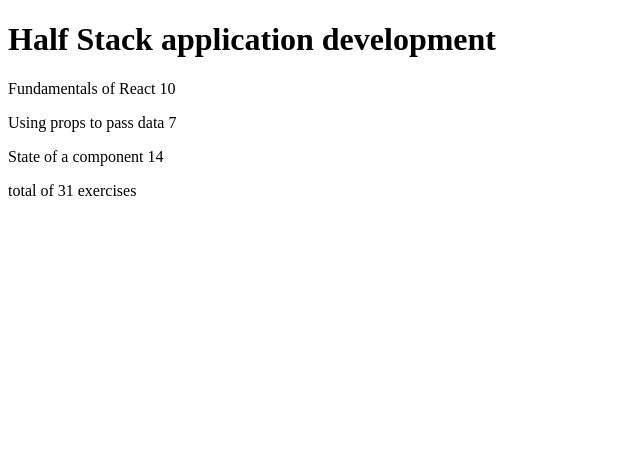
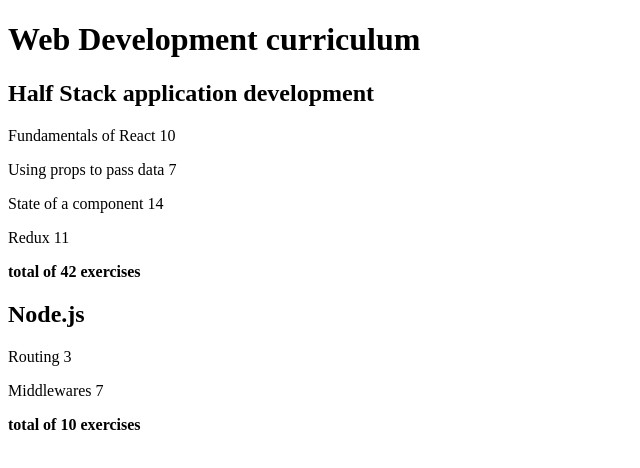
Before and after one commit to LouisaMB1/fullstackopen, a React (Vite) app in the folder part1/Part2/: page / in a window 1280 px wide. Shown: the top 468 px of the page, without its empty margins (0-640 px from the left). Built offline with nearby package versions, Linux system fonts and the light colour scheme.

Commit message:
task 2.4

```diff
--- a/part1/Part2/src/App.jsx
+++ b/part1/Part2/src/App.jsx
@@ -1,28 +1,20 @@
 const Course = ({ course }) => {
+   const total = course.parts.reduce((sum , part) => sum + part.exercises, 0);
   return (
     <div>
-      <h1>
-        {course.content}
-      </h1>
-      {course.parts.map(part => <p key={part.id}>{part.name} {part.exercises}</p>
-      )}
+       <h2>{course.name}</h2>
+      {course.parts.map(part => <p key={part.id}>{part.name} {part.exercises}</p>)}
+      <p><strong>total of {total} exercises</strong></p>
     </div>
-
   )
 }
 
-const Total = ({ course }) => {
-  const total = course.parts.reduce((sum , part) => sum + part.exercises, 0);
-  return(
-    <p>total of {total} exercises</p>
-  )
-
-}
 
 const App = () => {
-  const course = {
+  const courses = [
+  {
+    name: 'Half Stack application development',
     id: 1,
-    content: 'Half Stack application development',
     parts: [
     {
       name: 'Fundamentals of React',
@@ -38,15 +30,39 @@
       name: 'State of a component',
       exercises: 14,
       id: 3
+    },
+    {
+      name: 'Redux',
+      exercises: 11,
+      id: 4
+    },
+  ]
+},
+{
+  name: 'Node.js',
+  id: 2,
+  parts: [
+    {
+      name: 'Routing',
+      exercises: 3,
+      id: 1
+    },
+    {
+      name: 'Middlewares',
+      exercises: 7,
+      id: 2
     }
   ]
 }
+]
+
 
 
   return (
   <div>
-    <Course course={course} />
-    <Total course={course} />
+    <h1>Web Development curriculum</h1>
+    {courses.map(course =>
+      <Course key={course.id} course={course} />)}
   </div>
 )
 }
```
